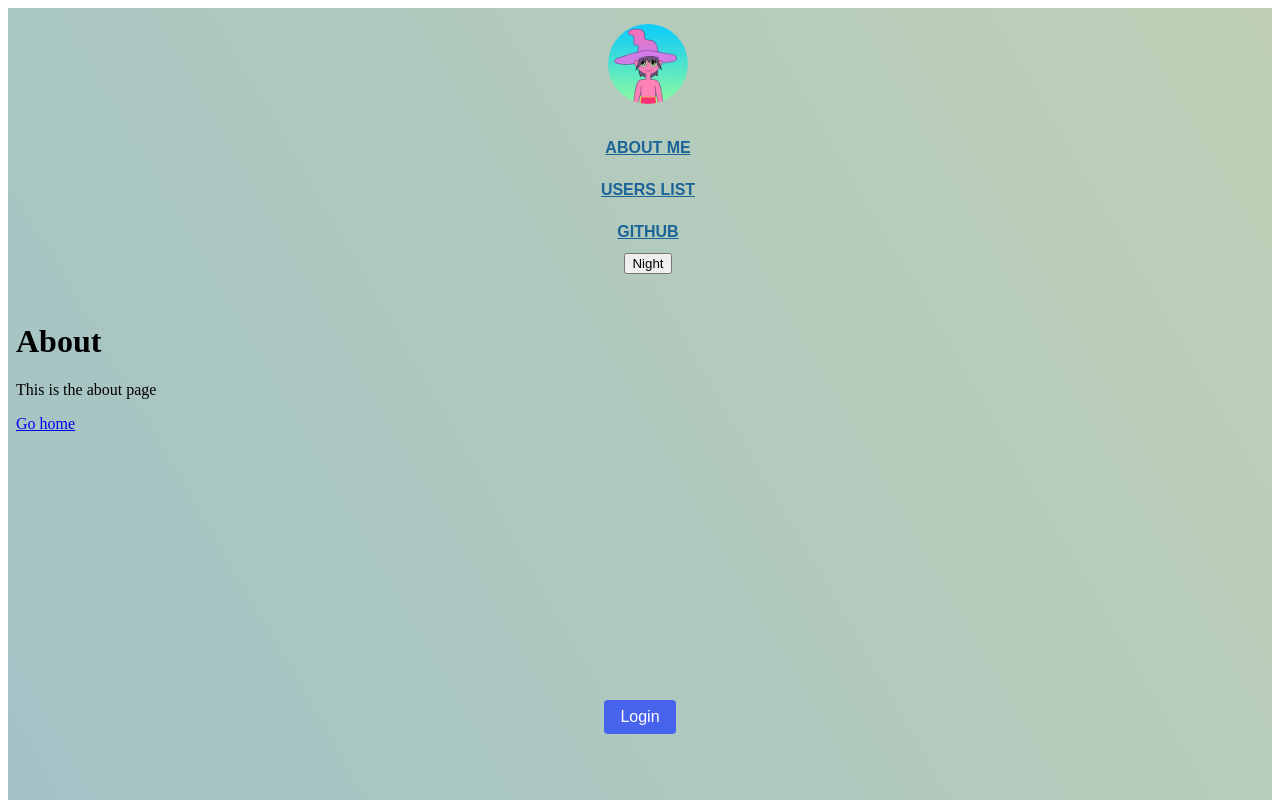
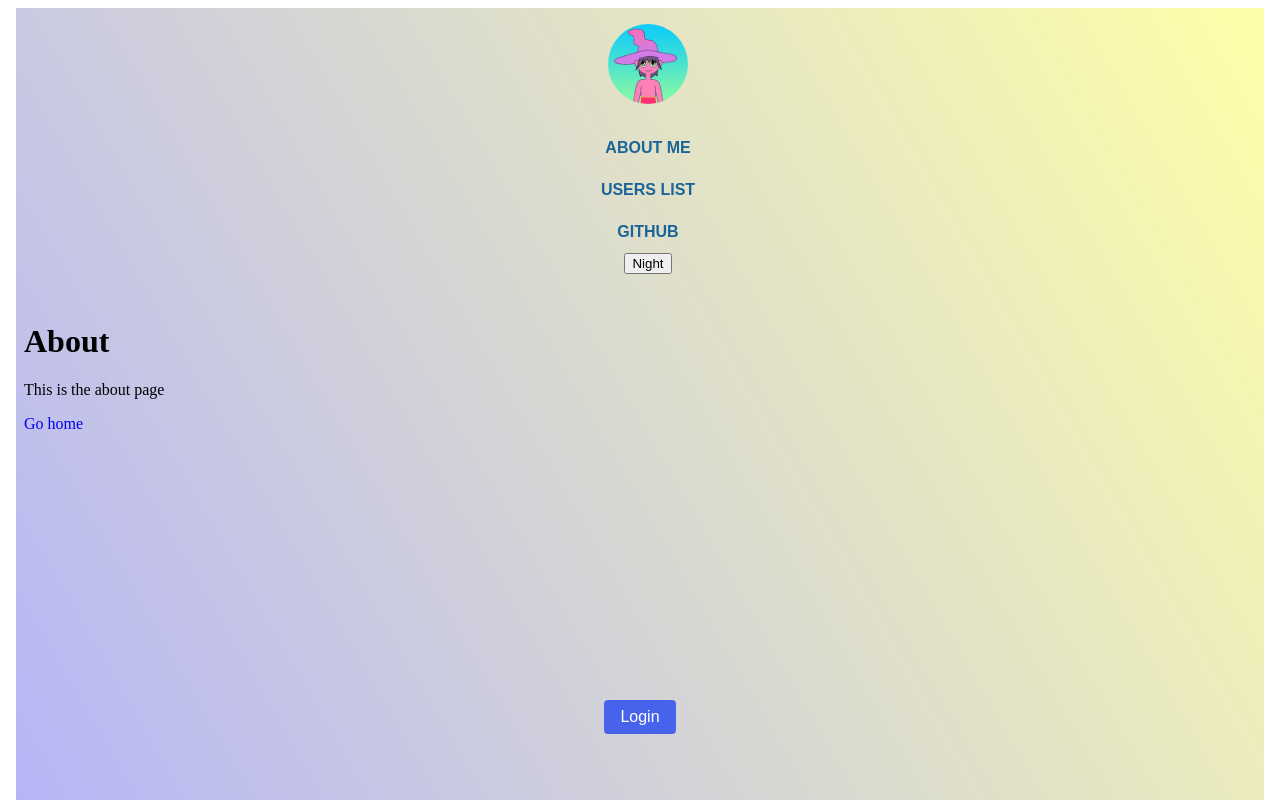
Before and after one commit to Fantominium/malcolm-typescript, a Next.js app: page /about in a window 1280 px wide. Shown: the top 800 px of the page. Built offline with nearby package versions, Linux system fonts and the light colour scheme; no server answers.

Commit message:
theme finalise, merging now

```diff
--- a/components/organisms/Content.tsx
+++ b/components/organisms/Content.tsx
@@ -1,5 +1,5 @@
-import styled, {ThemeProvider} from "styled-components"
-import {IProps, ChildrenNodeProps, IContext} from "../../interfaces/Types"
+import styled from "styled-components"
+import {ChildrenNodeProps, IContext} from "../../interfaces/Types"
 import {useContext, useEffect} from "react"
 import { DarkModeContext } from "../Layout";
 
@@ -9,7 +9,6 @@ const BodyStyles = styled.div `
     flex-grow: 1;
     margin: 0;
     padding: .5rem;
-    /* background: ${(props:IProps) => props.theme.color}; */
 
   @media (min-width: 1350px) {
     min-height: 100vh;
@@ -20,21 +19,15 @@ const BodyStyles = styled.div `
 `
 const Content = ({children}:ChildrenNodeProps) => {
     const themeContext = useContext<IContext>(DarkModeContext)
-    const themeValue = themeContext.state?.value
 
     useEffect(() => {
         //using the side effect to change color with each click
     }, [themeContext.state?.value])
 
-    const theme = { //use context here to influence the color of the banner
-        color: themeValue ? "hsl(215, 60%, 45%)" : "hsl(205, 70%, 80%)"
-    }
     return (
-        <ThemeProvider theme={theme}>
-            <BodyStyles>
-                {children}
-            </BodyStyles>
-        </ThemeProvider>
+        <BodyStyles>
+            {children}
+        </BodyStyles>
     )
 }
 
--- a/components/organisms/LayoutStyle.tsx
+++ b/components/organisms/LayoutStyle.tsx
@@ -4,19 +4,7 @@ import { ChildrenNodeProps, IContext, IProps } from "../../interfaces/Types"
 import { DarkModeContext } from "../Layout"
 
 const LayoutStyles = styled.body`
-
- --hue: ;
- --sat: ;
- --light: ;
-  margin: 0 auto;
-  min-height: 100%;
-  padding: 0;
-  display: flex;
-  flex-direction: column;
-  background-image:  ${(props:IProps) => props.theme.color};
-  /* background-color: ${(props:IProps) => props.theme.color}; */
-
-
+${(props:IProps) => props.theme}
 
 @media (min-width: 1350px) {
   margin: 0 auto;
@@ -31,19 +19,46 @@ const LayoutStyle = ({ children }: ChildrenNodeProps) => {
 
     const themeContext = useContext<IContext>(DarkModeContext)
     const themeValue = themeContext?.state?.value
+    const dayTheme =
+        `margin : 0 auto;
+        min-height : 100%;
+        padding : 0;
+        display : flex;
+        flex-direction : column;
+        background-image : linear-gradient(60deg, #aeaeff, #ffffa8);
+        a:link{
+            text-decoration: none;
+        }
+        a:hover{
+            color: #ff6060;
+        }
+        `
+
+    const nightTheme =
+        `margin : 0 auto;
+        min-height : 100%;
+        padding : 0;
+        display : flex;
+        flex-direction : column;
+        background-image : linear-gradient(60deg, #caca85, #6d6db8);
+        a{
+            text-decoration: none;
+        }
+        a:hover{
+            color: #00ff55;
+        }
+        `
 
     useEffect(() => {
         //using the side effect to change color with each click
     }, [themeContext.state?.value])
 
-    const theme = { //use context here to influence the color of the banner
-        color: themeValue ?
-        `linear-gradient(60deg,
-            hsl(28, 100%, 65%),
-            hsl(100, 100%, 65%)` : `linear-gradient(60deg, rgba(60, 129, 143, 0.492),
-            rgba(97, 139, 74, 0.402));`
-            //bg image don't take simple colors
+    const theme = {
+        //use context here to influence the color of the banner
+        mode : themeValue ? nightTheme
+        : dayTheme
     }
+
     console.log(theme)
     return (
         <ThemeProvider theme={theme}>
--- a/interfaces/Types.tsx
+++ b/interfaces/Types.tsx
@@ -2,7 +2,7 @@ import {Dispatch, ReactNode} from "react"
 
 export type IProps = {
     theme: {
-        color: string
+        mode: string
     }
 }
 
```
